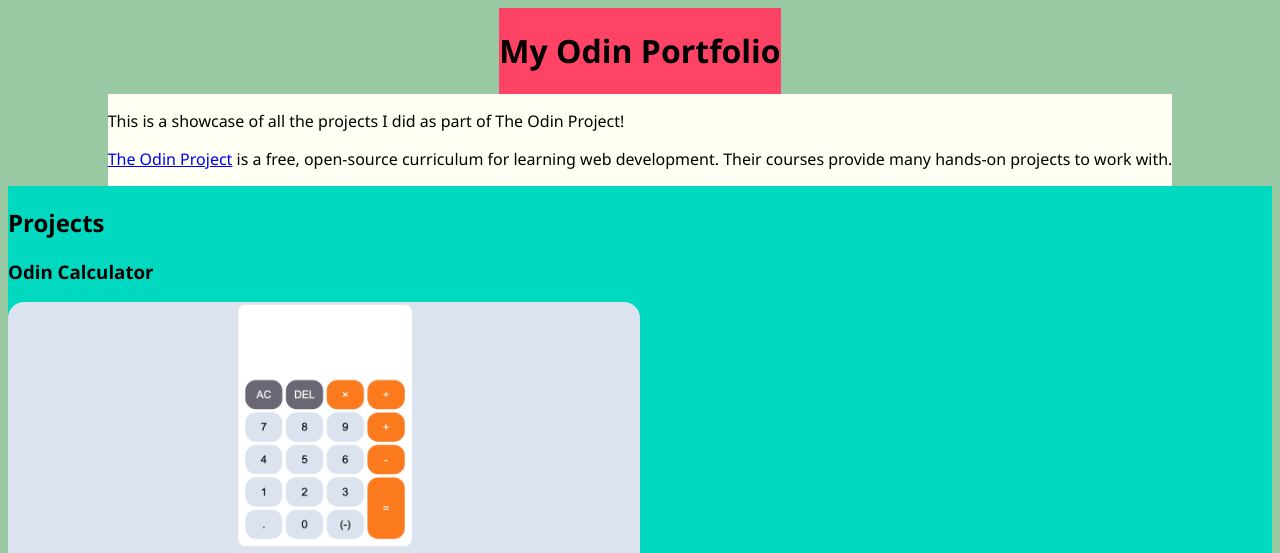
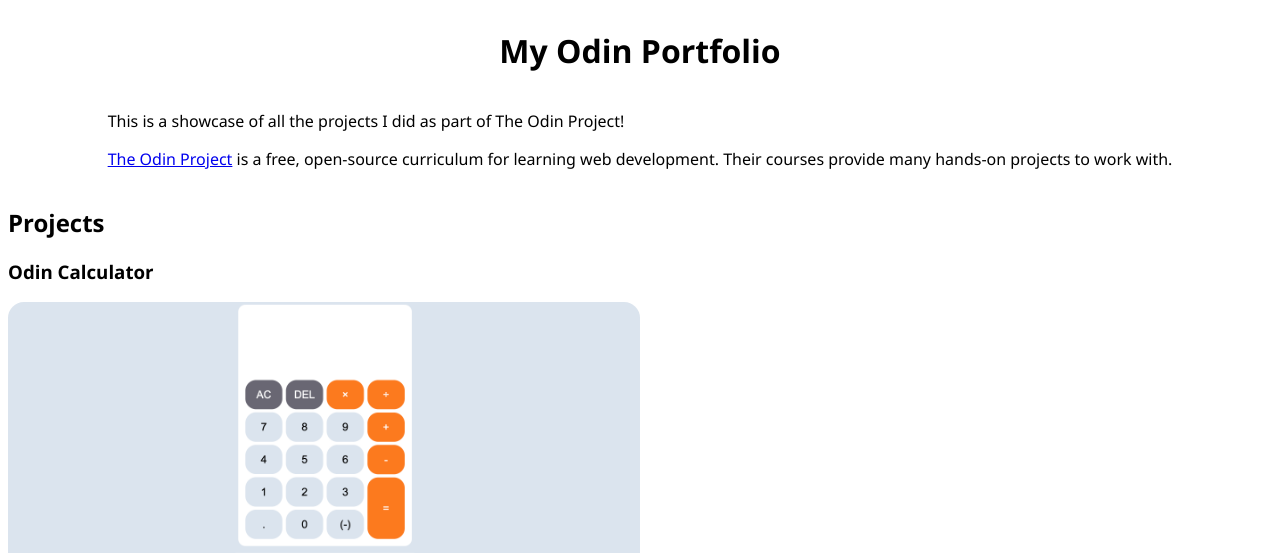
Before and after one commit to riposte-dev/my-odin-portfolio, a plain HTML site: page index.html in a window 1280 px wide. Shown: the top 553 px of the page. Drawn offline with Linux system fonts and the light colour scheme.

Commit message:
Temporarily disable color scheme

```diff
--- a/style.css
+++ b/style.css
@@ -1,5 +1,5 @@
 body {
-    background-color: #98C9A3;
+    /* background-color: #98C9A3; */
     font-family: 'Segoe UI', Tahoma, Geneva, Verdana, sans-serif;
 
     display: flex;
@@ -18,18 +18,18 @@ a {
 }
 
 header {
-    background-color: #FF4365;
+    /* background-color: #FF4365; */
 }
 
 #introduction-section {
-    background-color: #FFFFF3;
+    /* background-color: #FFFFF3; */
 }
 
 #projects-section {
-    background-color: #00D9C0;
+    /* background-color: #00D9C0; */
 }
 
 footer {
-    background-color: #030301;
+    /* background-color: #030301; */
     color: #FFFFF3;
 }
```
